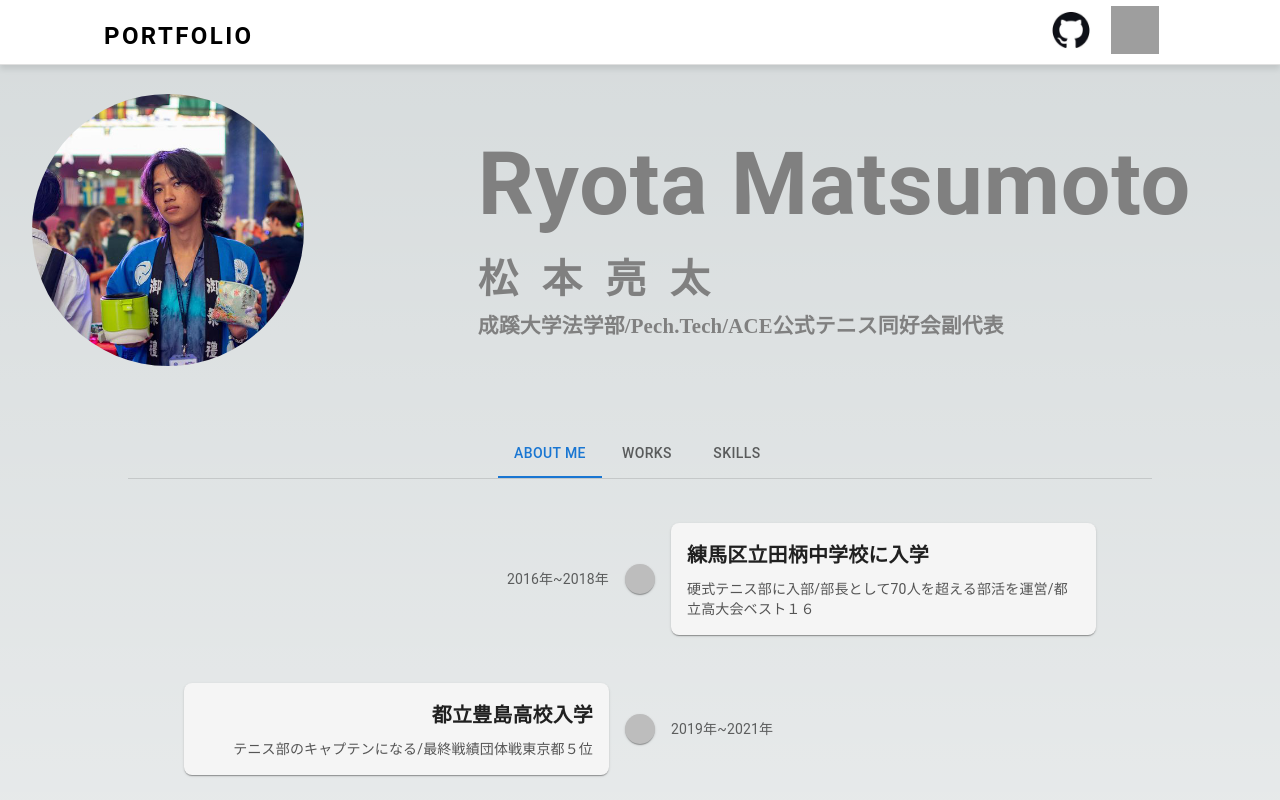
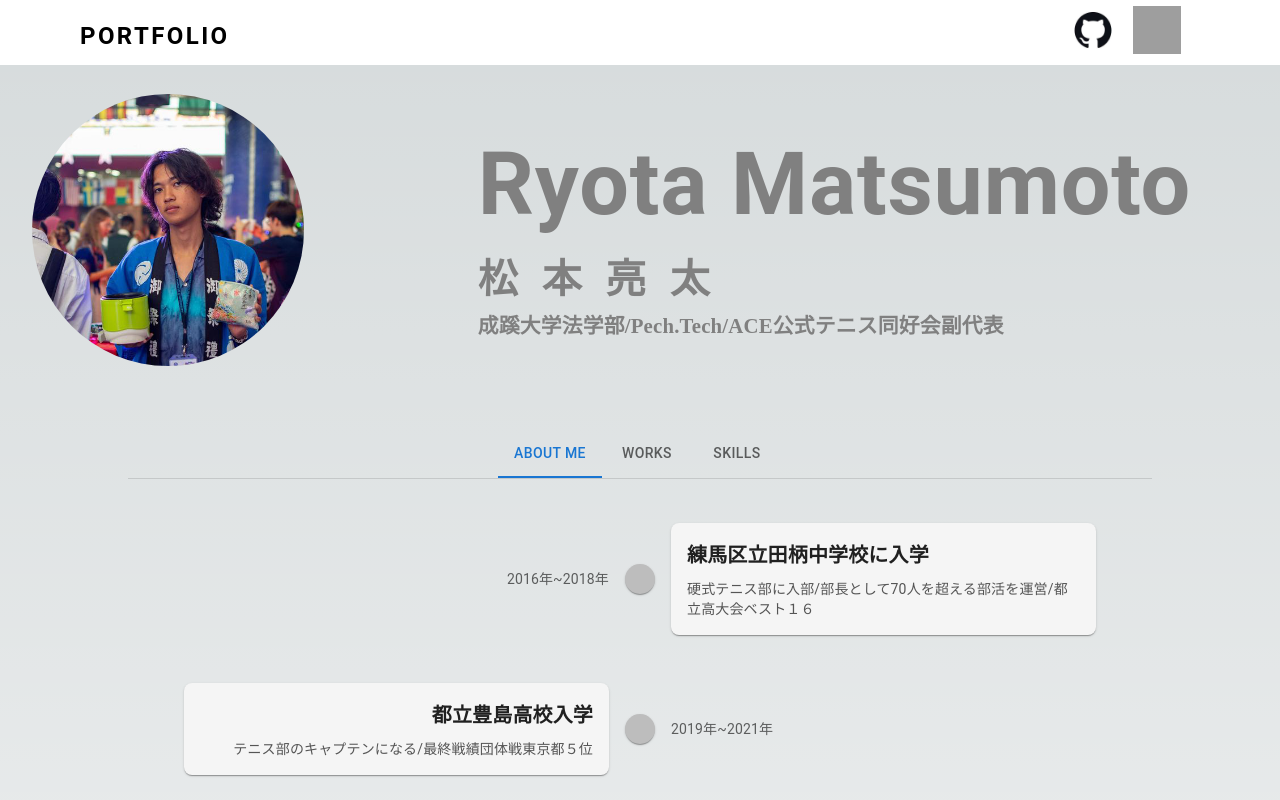
Before and after one commit to ryolingo/ryotaportfolio, a Next.js app: page / in a window 1280 px wide. Shown: the top 800 px of the page. Built offline with nearby package versions, Linux system fonts and the light colour scheme; grey boxes are pictures that could not be loaded.

Commit message:
borderline削除

```diff
--- a/src/app/components/organisms/Header.tsx
+++ b/src/app/components/organisms/Header.tsx
@@ -10,12 +10,13 @@ export const Header = () => {
       sx={{
         backgroundColor: "white",
         color: "black",
-        boxShadow: "0 4px 6px rgba(0, 0, 0, 0.1)",
-        borderBottom: "1px solid #e0e0e0",
+        boxShadow: "none",
+
+        borderBottom: "none",
         height: "65px",
       }}
     >
-      <Container>
+      <Container disableGutters>
         <Toolbar>
           <Typography
             variant="h6"
@@ -64,8 +65,10 @@ const StyledIcon = styled("div")(({ theme }) => ({
 const StyledImage = styled("img")(({ theme }) => ({
   width: "3rem",
   height: "3rem",
+
   [theme.breakpoints.down("sm")]: {
-    width: "1.5rem",
-    height: "1.5rem",
+    width: "3rem",
+    height: "3rem",
+    marginTop: "0.5rem",
   },
 }));
```
